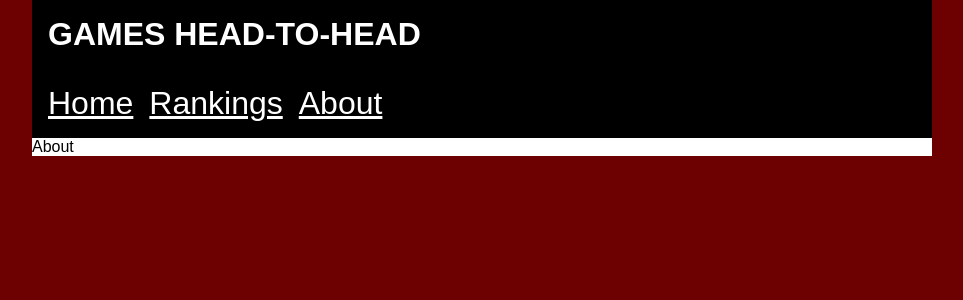
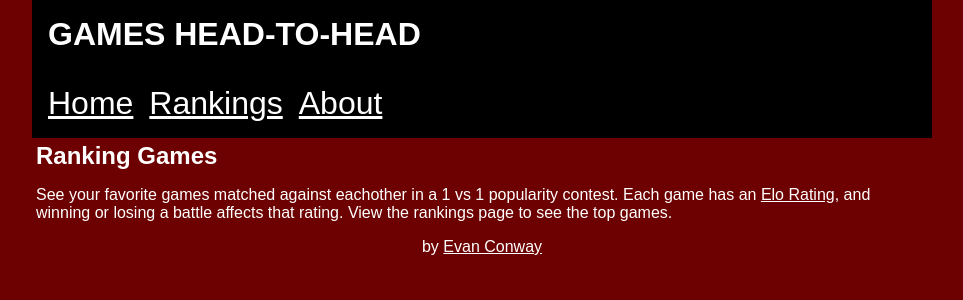
Before and after one commit to evanconway/game-rank-battles, a React (Vite) app in the folder client/: page /about in a window 1280 px wide. Shown: the top 300 px of the page, without its empty margins (158-1121 px from the left). Built offline with nearby package versions, Linux system fonts and the light colour scheme.

Commit message:
add brief about page

```diff
--- /dev/null
+++ b/client/src/components/About.tsx
@@ -0,0 +1,36 @@
+import { BRAND_COLOR } from "../styles";
+
+const About = () => {
+  return (
+    <section
+      style={{ background: BRAND_COLOR, color: "white", padding: "0.25em" }}
+    >
+      <h2 style={{ margin: 0 }}>Ranking Games</h2>
+      <p>
+        See your favorite games matched against eachother in a 1 vs 1 popularity
+        contest. Each game has an{" "}
+        <a
+          style={{ color: "white" }}
+          target="_blank"
+          href="https://en.wikipedia.org/wiki/Elo_rating_system"
+        >
+          Elo Rating
+        </a>
+        , and winning or losing a battle affects that rating. View the rankings
+        page to see the top games.
+      </p>
+      <footer style={{ textAlign: "center" }}>
+        by{" "}
+        <a
+          style={{ color: "white" }}
+          target="_blank"
+          href="https://evanconway.github.io"
+        >
+          Evan Conway
+        </a>
+      </footer>
+    </section>
+  );
+};
+
+export default About;
--- a/client/src/main.tsx
+++ b/client/src/main.tsx
@@ -4,6 +4,7 @@ import { RouterProvider, createBrowserRouter } from "react-router-dom";
 import App from "./App.tsx";
 import Battle from "./components/Battle.tsx.tsx";
 import Ranks from "./components/Ranks.tsx";
+import About from "./components/About.tsx";
 
 ReactDOM.createRoot(document.getElementById("root")!).render(
   <React.StrictMode>
@@ -23,7 +24,7 @@ ReactDOM.createRoot(document.getElementById("root")!).render(
             },
             {
               path: "/about",
-              element: <div>About</div>,
+              element: <About />,
             },
           ],
         },
```
